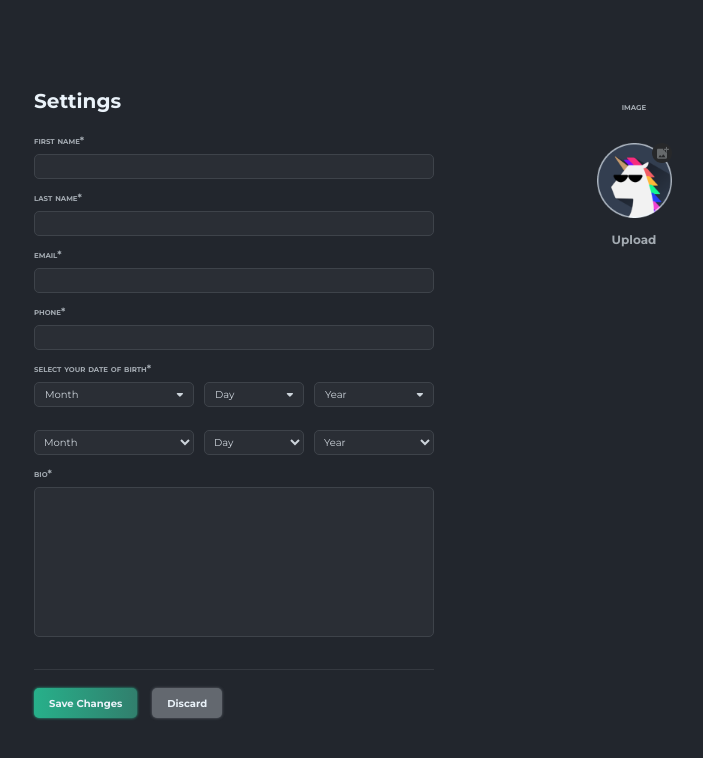
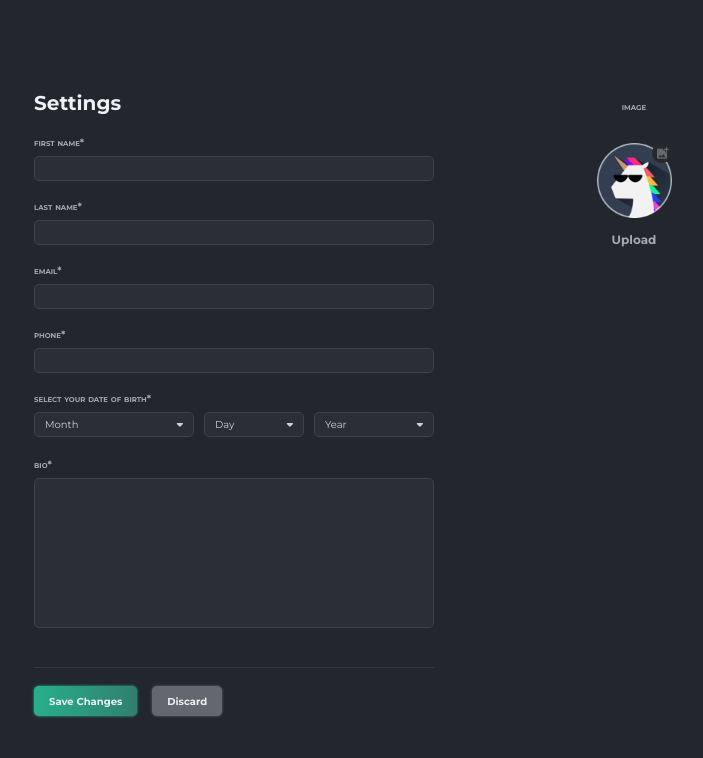
Before and after one commit to puleri/vhs-form, a React (Create React App) app: page / in a window 1280 px wide. Shown: the top 758 px of the page, without its empty margins (206-909 px from the left). Built offline with nearby package versions, Linux system fonts and the light colour scheme.

Commit message:
added prompt for when a field is not filled

```diff
--- a/src/components/Form/DaySelect.js
+++ b/src/components/Form/DaySelect.js
@@ -26,15 +26,7 @@ function DaySelect () {
 
   const handleOnClick = item => {
     setDayValid(true)
-    if (!selected.some(current => current.id === item.id)) {
-      setSelected([item])
-    } else {
-      const selectionAfterRemoval = selected
-      selectionAfterRemoval.filter(
-        current => current.id !== item.id
-      )
-      setSelected([...selectionAfterRemoval])
-    }
+    setSelected([item])
   }
 
   DaySelect.handleClickOutside = () => setIsActive(false)
--- a/src/components/Form/Form.css
+++ b/src/components/Form/Form.css
@@ -281,6 +281,17 @@ input:-webkit-autofill{
   width: 82px;
   padding: 0 8px;
 }
+.year-red {
+  display: flex;
+  position: absolute;
+  align-items: center;
+  left:-1px;
+  border-radius: 5px;
+  height: 25px;
+  border: 1px solid red;
+  width: 102px;
+  padding: 0 8px;
+}
 .red:hover,{
   outline: none;
   border: 1px solid #63686f;
--- a/src/components/Form/Form.js
+++ b/src/components/Form/Form.js
@@ -1,4 +1,5 @@
 // React and useState import
+// eslint-disable-next-line
 import React, { useState } from 'react'
 import MonthSelect from './MonthSelect.js'
 import DaySelect from './DaySelect.js'
@@ -6,6 +7,10 @@ import YearSelect from './YearSelect.js'
 
 // Organized most CSS relevant for form page into one file
 import './Form.css'
+
+/** @jsxRuntime classic */
+/** @jsx jsx */
+import { css, jsx } from '@emotion/react'
 
 // Library for drag and drop file uploading
 import Dropzone from 'react-dropzone'
@@ -76,27 +81,6 @@ function Form () {
       setPhoneValid({ isValid: true, classes: 'settings-input' })
     }
   }
-  const monthValidation = (e) => {
-    if (!e.target.value) {
-      setMonthValid({ isValid: false, classes: 'month-picker not-valid' })
-    } else {
-      setMonthValid({ isValid: true, classes: 'month-picker' })
-    }
-  }
-  const dayValidation = (e) => {
-    if (!e.target.value) {
-      setDayValid({ isValid: false, classes: 'day-picker not-valid' })
-    } else {
-      setDayValid({ isValid: true, classes: 'day-picker' })
-    }
-  }
-  const yearValidation = (e) => {
-    if (!e.target.value) {
-      setYearValid({ isValid: false, classes: 'year-picker not-valid' })
-    } else {
-      setYearValid({ isValid: true, classes: 'year-picker' })
-    }
-  }
   const bioValidation = (e) => {
     if (!e.target.value) {
       setBioValid({ isValid: false, classes: 'settings-input bio not-valid' })
@@ -110,9 +94,6 @@ function Form () {
   const [lastValid, setLastValid] = useState({ isValid: true, classes: 'settings-input' })
   const [emailValid, setEmailValid] = useState({ isValid: true, classes: 'settings-input' })
   const [phoneValid, setPhoneValid] = useState({ isValid: true, classes: 'settings-input' })
-  const [monthValid, setMonthValid] = useState({ isValid: true, classes: 'month-picker' })
-  const [dayValid, setDayValid] = useState({ isValid: true, classes: 'day-picker' })
-  const [yearValid, setYearValid] = useState({ isValid: true, classes: 'year-picker' })
   const [bioValid, setBioValid] = useState({ isValid: true, classes: 'settings-input bio' })
 
   // Function that toggles between "Upload" and "Remove"
@@ -131,14 +112,6 @@ function Form () {
   }
 
   // loops creating date options used in the DOB question
-  const years = []
-  for (let i = 100; i > 0; i--) {
-    years.push(<option value={1917 + i}>{1917 + i}</option>)
-  }
-  const days = []
-  for (let i = 1; i <= 31; i++) {
-    days.push(<option value={i}>{i}</option>)
-  }
 
   // JSX which is used by the DOM and virtual DOM to create the GUI
   return (
@@ -156,7 +129,16 @@ function Form () {
         name='firstName'
         value={formValues.firstName}
         type="text" />
-        {firstValid.isValid}
+        <em
+        css={css`text-align:left;
+          font-family: "Montserrat", sans serif;
+          width: 400px;
+          height: 7px;
+          color: red;
+          font-size: 8px;`}>
+          { firstValid.isValid ? '' : 'This field is required*'}
+        </em>
+
         <label>last name*</label>
         <input
         className={lastValid.classes}
@@ -165,6 +147,15 @@ function Form () {
         name='lastname'
         value={formValues.lastName}
         type="text" />
+        <em
+        css={css`text-align:left;
+          font-family: "Montserrat", sans serif;
+          width: 400px;
+          height: 7px;
+          color: red;
+          font-size: 8px;`}>
+          { lastValid.isValid ? '' : 'This field is required*'}
+        </em>
 
         <label>email*</label>
         <input
@@ -174,6 +165,15 @@ function Form () {
         name='firstName'
         value={formValues.email}
         type="text" />
+        <em
+        css={css`text-align:left;
+          font-family: "Montserrat", sans serif;
+          width: 400px;
+          height: 7px;
+          color: red;
+          font-size: 8px;`}>
+          { emailValid.isValid ? '' : 'This field is required*'}
+        </em>
 
         <label>phone*</label>
         <input
@@ -183,55 +183,29 @@ function Form () {
         name='firstName'
         value={formValues.phone}
         type="text" />
+        <em
+        css={css`text-align:left;
+          font-family: "Montserrat", sans serif;
+          width: 400px;
+          height: 7px;
+          color: red;
+          font-size: 8px;`}>
+          { phoneValid.isValid ? '' : 'This field is required*'}
+        </em>
 
         {
-          // Date Picker
+          // Start of Custom Dropdown
         }
 
         <label>select your date of birth*</label>
-      {
         <div id="dropdown-date" style={{ display: 'flex' }}>
-        <MonthSelect
-                onBlur={(e) => monthValidation(e)}
-                className={monthValid.classes} />
+        <MonthSelect/>
         <DaySelect />
         <YearSelect />
         </div>
-      }
-        <div id="dropdown-date">
-        <select
-        onBlur={(e) => monthValidation(e)}
-        className={monthValid.classes}>
-          <option value="">Month</option>
-          <option value="1">January</option>
-          <option value="2">Februrary</option>
-          <option value="3">March</option>
-          <option value="4">April</option>
-          <option value="5">May</option>
-          <option value="6">June</option>
-          <option value="7">July</option>
-          <option value="8">August</option>
-          <option value="9">September</option>
-          <option value="10">October</option>
-          <option value="11">November</option>
-          <option value="12">December</option>
-        </select>
-        <select
-        onBlur={(e) => dayValidation(e)}
-        className={dayValid.classes}>
-          <option value="">Day</option>
-          {days}
-        </select>
-        <select
-        onBlur={(e) => yearValidation(e)}
-        className={yearValid.classes}>
-          <option value="">Year</option>
-          {years}
-        </select>
-        </div>
 
         {
-          // End of Date Picker
+          // End of Custom Dropdown
         }
 
         <label>bio*</label>
@@ -242,6 +216,15 @@ function Form () {
         name='firstName'
         value={formValues.bio}
         rows="20" cols="50" />
+        <em
+        css={css`text-align:left;
+          font-family: "Montserrat", sans serif;
+          width: 400px;
+          height: 7px;
+          color: red;
+          font-size: 8px;`}>
+          { bioValid.isValid ? '' : 'This field is required*'}
+        </em>
 
         <hr className="light-line"/>
       </form>
--- a/src/components/Form/YearSelect.js
+++ b/src/components/Form/YearSelect.js
@@ -10,21 +10,22 @@ function YearSelect () {
   for (let i = 100; i > 0; i--) {
     select.push({ id: i, value: 1917 + i })
   }
+  const yearValidation = (e) => {
+    if (!selected[0]) {
+      setYearValid(false)
+    } else {
+      setYearValid(true)
+    }
+  }
+  const [yearValid, setYearValid] = useState(true)
 
   const [isActive, setIsActive] = useState(false)
   const [selected, setSelected] = useState([])
   const toggle = () => setIsActive(!isActive)
 
   const handleOnClick = item => {
-    if (!selected.some(current => current.id === item.id)) {
-      setSelected([item])
-    } else {
-      const selectionAfterRemoval = selected
-      selectionAfterRemoval.filter(
-        current => current.id !== item.id
-      )
-      setSelected([...selectionAfterRemoval])
-    }
+    setYearValid(true)
+    setSelected([item])
   }
 
   YearSelect.handleClickOutside = () => setIsActive(false)
@@ -43,6 +44,8 @@ function YearSelect () {
     role="button"
     onKeyPress={() => toggle(!isActive)}
     onClick={(e) => toggle(!isActive)}
+    onBlur={(e) => yearValidation(e)}
+
     css={css`
       text-align: center;
       background: #2a2e35 ;
@@ -74,7 +77,7 @@ function YearSelect () {
       }
     `}>
       <div
-        className="dropdown-wrapper"
+      className={ yearValid ? 'year-dropdown-wrapper' : 'year-red red'}
         >
         <div classeName="dropdown-header">
           <p className="dropdown-header-title-bold"><span css={css`text-align:left;`}>{ (!selected[0]) ? 'Year' : selected[0].value } </span><span css={css`position: absolute; right: 10px;`}>{isActive
```
Also changed, not shown: src/components/Form/MonthSelect.js (+0 -10 lines).
